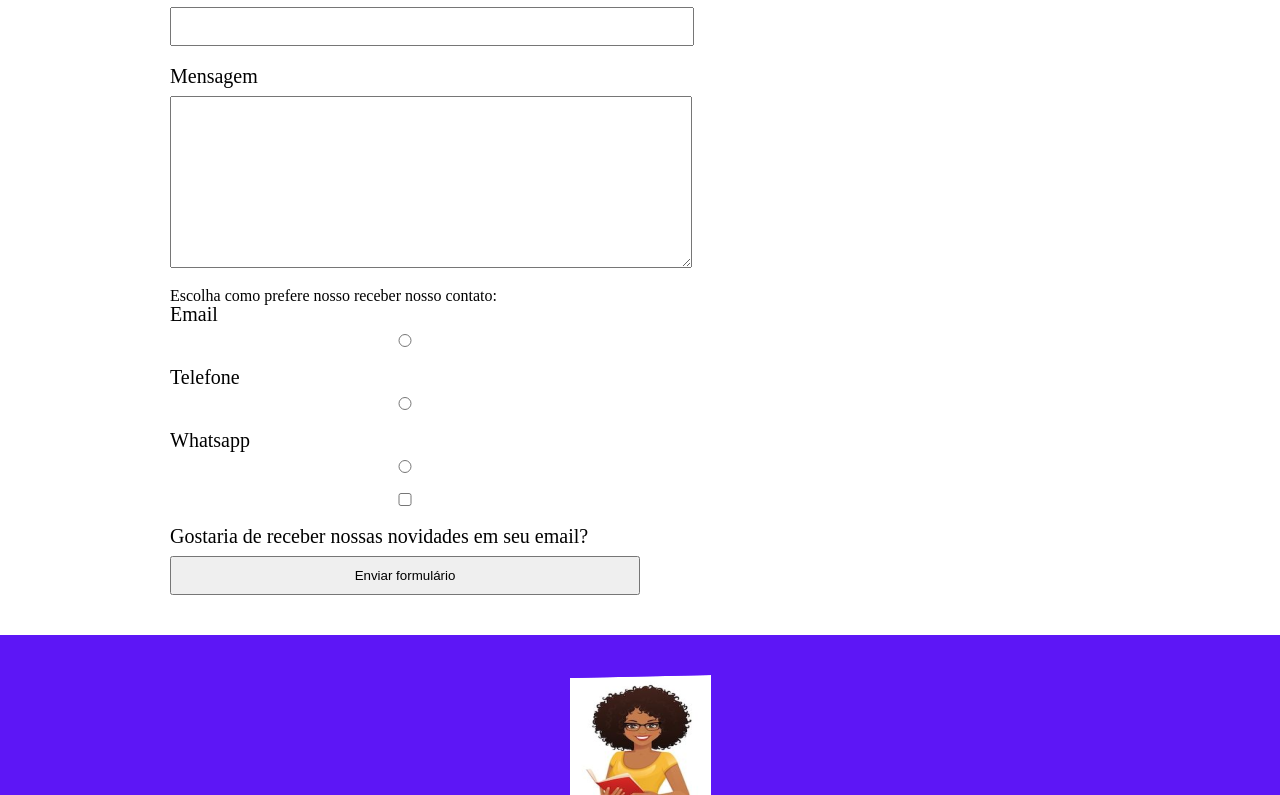
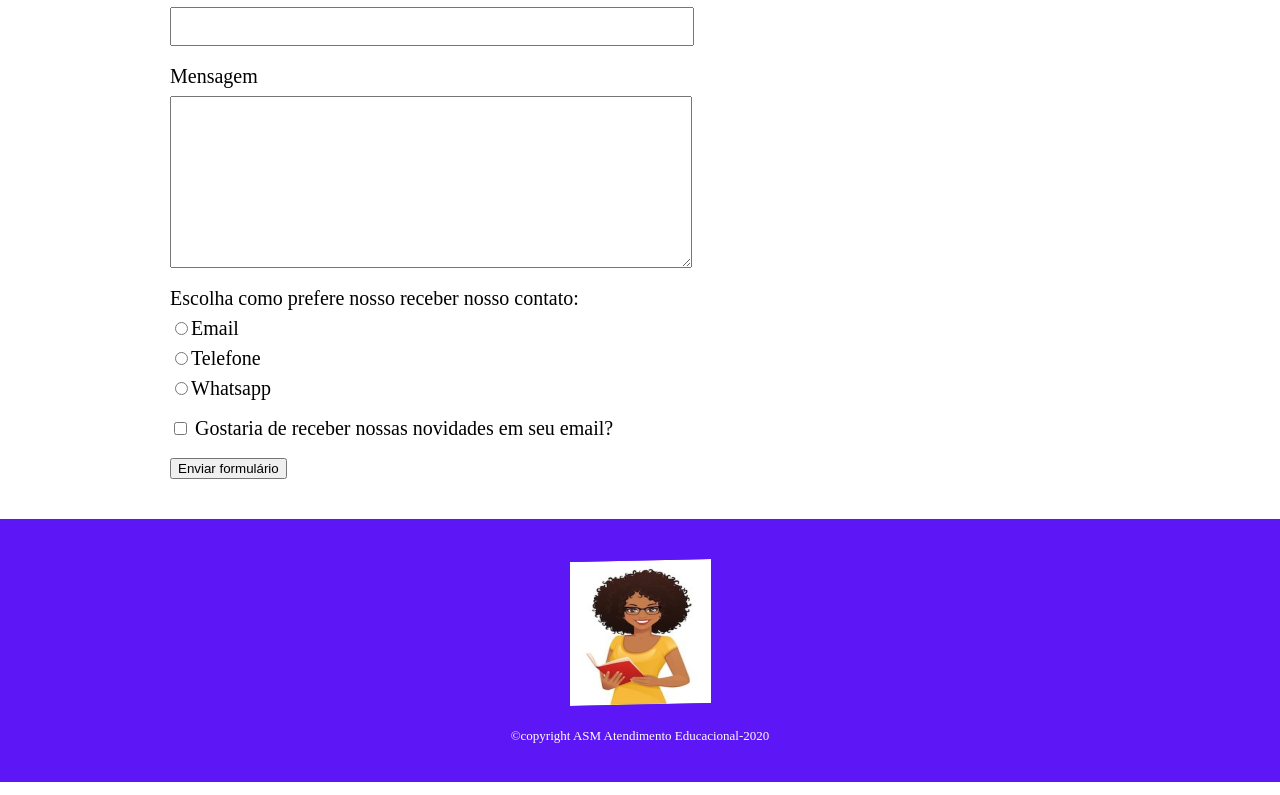
Before and after one commit to andrezastock/site, a plain HTML site: page contatos.html in a window 1280 px wide. Shown: the part 549-1344 px from the top of the page. Drawn offline with Linux system fonts and the light colour scheme.

Commit message:
organização codigo
label e input juntos
para organizar o codigo

```diff
--- a/contatos.html
+++ b/contatos.html
@@ -23,31 +23,29 @@
 <main>
     <form>
         <label for="nomecompleto">Nome Completo</label>
-        <input type="text" id="nomecompleto">
+        <input type="text" id="nomecompleto" class="input-padrao">
 
         <label for="email">email</label>
-        <input type="text" id="email">
+        <input type="text" id="email" class="input-padrao">
 
         <label for="telefone">Telefone</label>
-        <input type="text" id="telefone">
+        <input type="text" id="telefone" class="input-padrao">
 
 
         <label for="mensagem">Mensagem</label>
-       <textarea cols="70" rows="10" id="mensagem"></textarea>
+       <textarea cols="70" rows="10" id="mensagem" class="input-padrao"></textarea>
 
         <div>
          <p>Escolha como prefere nosso receber nosso contato:</p>
-        <label for="radio-email">Email</label>
-        <input type="radio" name="contato" value="email" id="radio-email">
+        <label for="radio-email"><input type="radio" name="contato" value="email" id="radio-email">Email</label>
 
-        <label for="radio-telefone">Telefone</label>
-        <input type="radio" name='contato' value="email" id="radio-telefone">
+        <label for="radio-telefone"><input type="radio" name='contato' value="email" id="radio-telefone">Telefone</label>
 
-        <label for="radio-whatsapp">Whatsapp</label>
-        <input type="radio" name="contato" value="email" id="radio-whatsapp">
+        <label for="radio-whatsapp"><input type="radio" name="contato" value="email" id="radio-whatsapp">Whatsapp</label>
+
         </div>
 
-        <label><input type="checkbox"> Gostaria de receber nossas novidades em seu email?</label>
+        <label class="checkbox"><input type="checkbox"> Gostaria de receber nossas novidades em seu email?</label>
 
        <input type="submit" value="Enviar formulário">
     </form>
--- a/style.css
+++ b/style.css
@@ -101,15 +101,19 @@ main{
 form{
     margin:40px 0;
 }
- form label{
+ form label, form p{
      display:block;
      font-size:20px;
      margin:0 0 10px;
  }
 
- form input, form textarea{
+ .input-padrao{
      display:block;
      margin:0 0 20px;
      padding: 10px 25px;
      width: 50%;
  }
+
+ .checkbox{
+     margin:20px 0;
+ }
```
